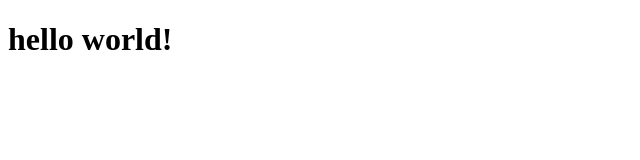
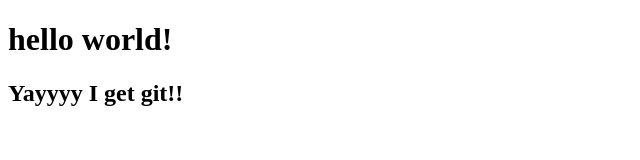
Before and after one commit to paria340/gitLesson, a plain HTML site: page index.html in a window 1280 px wide. Shown: the whole page, without its empty margins (0-640 px from the left). Drawn offline with Linux system fonts and the light colour scheme.

Commit message:
I am messing around

```diff
--- a/index.html
+++ b/index.html
@@ -8,5 +8,6 @@
 </head>
 <body>
     <h1>hello world!</h1>
+    <h2>Yayyyy I get git!!</h2>
 </body>
 </html>
```
Also changed, not shown: newfile.html (added).
